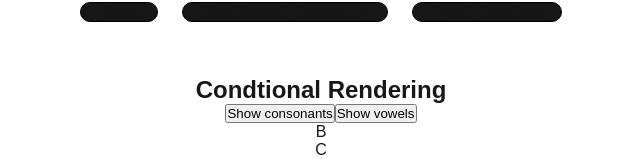
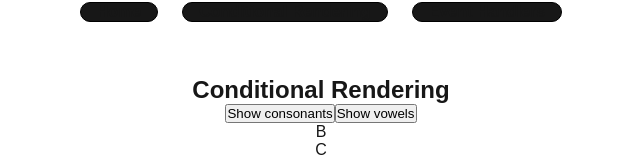
Before and after one commit to JustMirth/AdvFrontEndAssign1, a Next.js app: page /page1 in a window 1280 px wide. Shown: the part 149-308 px from the top of the page, without its empty margins (319-959 px from the left). Built offline with nearby package versions, Linux system fonts and the light colour scheme.

Commit message:
Typo on line 11

```diff
--- a/pages/page1.js
+++ b/pages/page1.js
@@ -8,7 +8,7 @@ export default function Home() {
       <br/>
       <br/>
       <br/>
-      <h2>Condtional Rendering</h2>
+      <h2>Conditional Rendering</h2>
       <CondRend/>
     </>
   )
```
